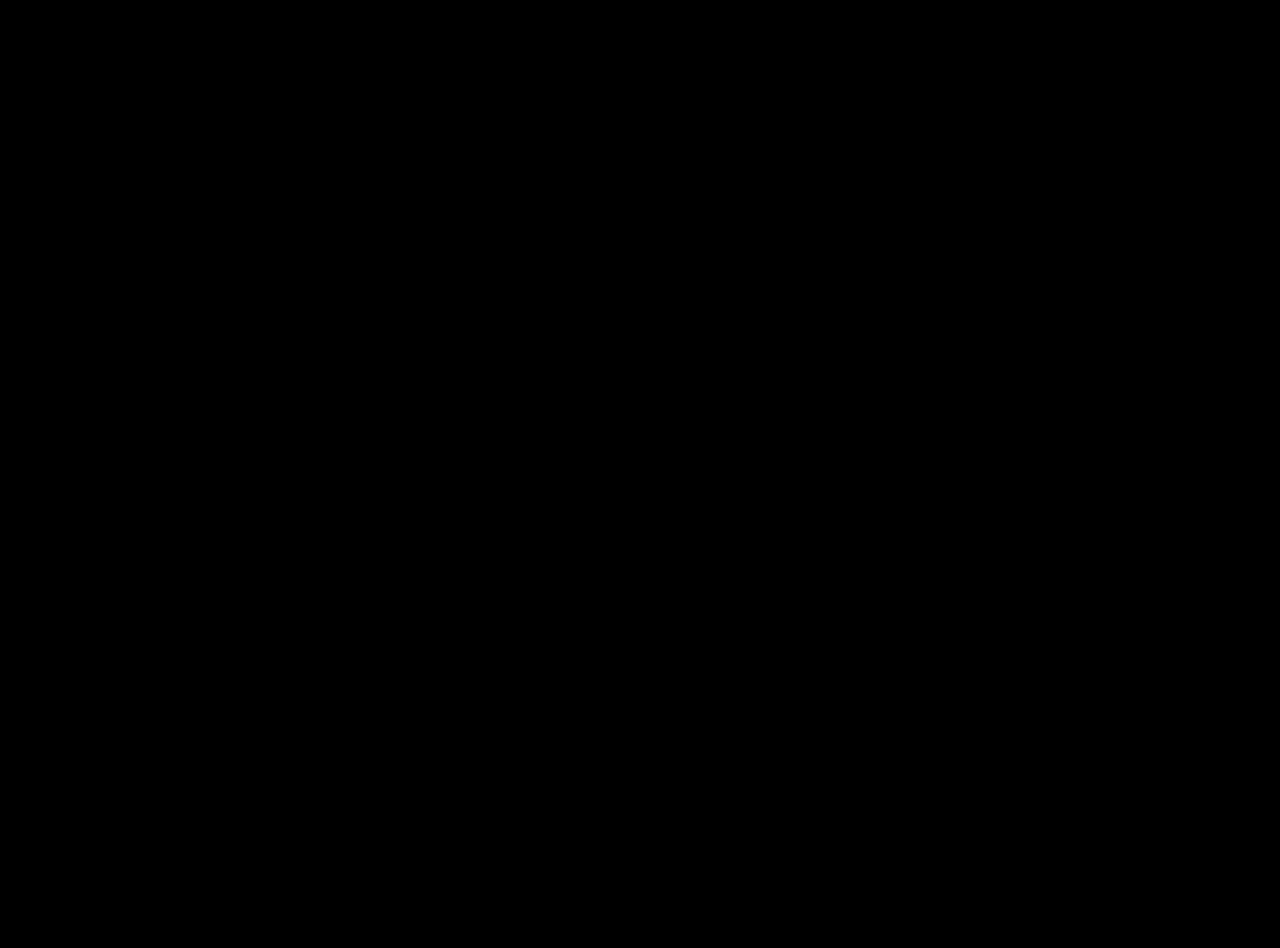
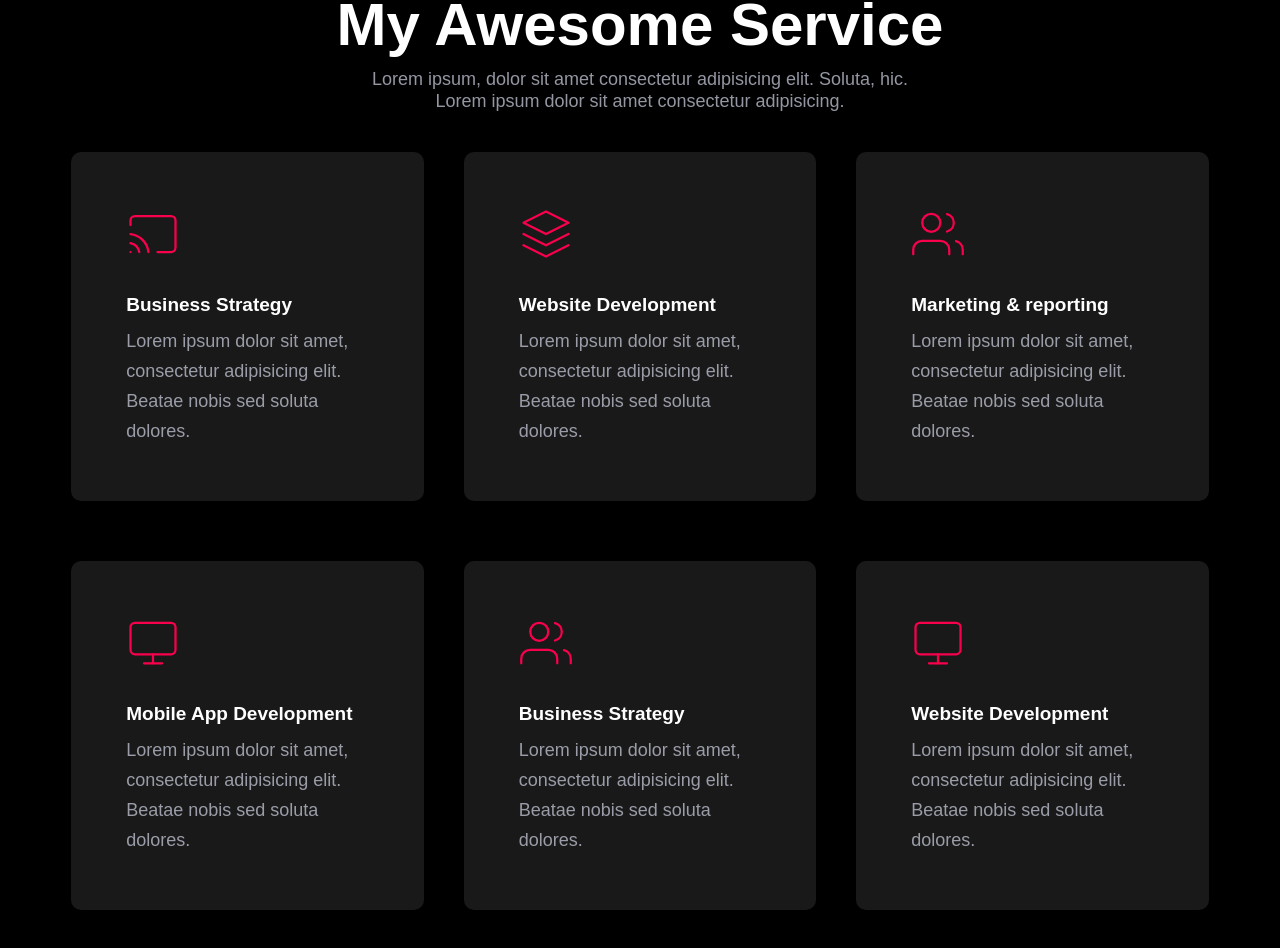
Before and after one commit to putuokky/nextjs-portfolio-trydo, a Next.js app: page / in a window 1280 px wide. Shown: the part 1656-2604 px from the top of the page. Before the commit the page ends 1546 px from the top, so only its background shows below. Built offline with nearby package versions, Linux system fonts and the light colour scheme.

Commit message:
clearr service

```diff
--- a/components/Service.js
+++ b/components/Service.js
@@ -1,6 +1,82 @@
 
 export default function Service() {
   return (
-    <div>Service</div>
+    <div className="service component__space">
+      <div className="heading">
+        <h1 className="heading">My Awesome Service</h1>
+        <p className="heading p__color">Lorem ipsum, dolor sit amet consectetur adipisicing elit. Soluta, hic.</p>
+        <p className="heading p__color">Lorem ipsum dolor sit amet consectetur adipisicing.</p>
+      </div>
+      <div className="container">
+        <div className="row">
+          <div className="col__3">
+            <div className="service__box pointer">
+              <div className="icon">
+                <svg stroke="currentColor" fill="none" stroke-width="2" viewBox="0 0 24 24" stroke-linecap="round" stroke-linejoin="round" height="1em" width="1em" xmlns="http://www.w3.org/2000/svg"><path d="M2 16.1A5 5 0 0 1 5.9 20M2 12.05A9 9 0 0 1 9.95 20M2 8V6a2 2 0 0 1 2-2h16a2 2 0 0 1 2 2v12a2 2 0 0 1-2 2h-6"></path><line x1="2" y1="20" x2="2" y2="20"></line></svg>
+              </div>
+              <div className="service__meta">
+                <h1 className="service__text">Business Strategy</h1>
+                <p className="service__text p__color">Lorem ipsum dolor sit amet, consectetur adipisicing elit. Beatae nobis sed soluta dolores.</p>
+              </div>
+            </div>
+          </div>
+          <div className="col__3">
+            <div className="service__box pointer">
+              <div className="icon">
+                <svg stroke="currentColor" fill="none" stroke-width="2" viewBox="0 0 24 24" stroke-linecap="round" stroke-linejoin="round" height="1em" width="1em" xmlns="http://www.w3.org/2000/svg"><polygon points="12 2 2 7 12 12 22 7 12 2"></polygon><polyline points="2 17 12 22 22 17"></polyline><polyline points="2 12 12 17 22 12"></polyline></svg>
+              </div>
+              <div className="service__meta">
+                <h1 className="service__text">Website Development</h1>
+                <p className="service__text p__color">Lorem ipsum dolor sit amet, consectetur adipisicing elit. Beatae nobis sed soluta dolores.</p>
+              </div>
+            </div>
+          </div>
+          <div className="col__3">
+            <div className="service__box pointer">
+              <div className="icon">
+                <svg stroke="currentColor" fill="none" stroke-width="2" viewBox="0 0 24 24" stroke-linecap="round" stroke-linejoin="round" height="1em" width="1em" xmlns="http://www.w3.org/2000/svg"><path d="M17 21v-2a4 4 0 0 0-4-4H5a4 4 0 0 0-4 4v2"></path><circle cx="9" cy="7" r="4"></circle><path d="M23 21v-2a4 4 0 0 0-3-3.87"></path><path d="M16 3.13a4 4 0 0 1 0 7.75"></path></svg>
+              </div>
+              <div className="service__meta">
+                <h1 className="service__text">Marketing & reporting</h1>
+                <p className="service__text p__color">Lorem ipsum dolor sit amet, consectetur adipisicing elit. Beatae nobis sed soluta dolores.</p>
+              </div>
+            </div>
+          </div>
+          <div className="col__3">
+            <div className="service__box pointer">
+              <div className="icon">
+                <svg stroke="currentColor" fill="none" stroke-width="2" viewBox="0 0 24 24" stroke-linecap="round" stroke-linejoin="round" height="1em" width="1em" xmlns="http://www.w3.org/2000/svg"><rect x="2" y="3" width="20" height="14" rx="2" ry="2"></rect><line x1="8" y1="21" x2="16" y2="21"></line><line x1="12" y1="17" x2="12" y2="21"></line></svg>
+              </div>
+              <div className="service__meta">
+                <h1 className="service__text">Mobile App Development</h1>
+                <p className="service__text p__color">Lorem ipsum dolor sit amet, consectetur adipisicing elit. Beatae nobis sed soluta dolores.</p>
+              </div>
+            </div>
+          </div>
+          <div className="col__3">
+            <div className="service__box pointer">
+              <div className="icon">
+                <svg stroke="currentColor" fill="none" stroke-width="2" viewBox="0 0 24 24" stroke-linecap="round" stroke-linejoin="round" height="1em" width="1em" xmlns="http://www.w3.org/2000/svg"><path d="M17 21v-2a4 4 0 0 0-4-4H5a4 4 0 0 0-4 4v2"></path><circle cx="9" cy="7" r="4"></circle><path d="M23 21v-2a4 4 0 0 0-3-3.87"></path><path d="M16 3.13a4 4 0 0 1 0 7.75"></path></svg>
+              </div>
+              <div className="service__meta">
+                <h1 className="service__text">Business Strategy</h1>
+                <p className="service__text p__color">Lorem ipsum dolor sit amet, consectetur adipisicing elit. Beatae nobis sed soluta dolores.</p>
+              </div>
+            </div>
+          </div>
+          <div className="col__3">
+            <div className="service__box pointer">
+              <div className="icon">
+                <svg stroke="currentColor" fill="none" stroke-width="2" viewBox="0 0 24 24" stroke-linecap="round" stroke-linejoin="round" height="1em" width="1em" xmlns="http://www.w3.org/2000/svg"><rect x="2" y="3" width="20" height="14" rx="2" ry="2"></rect><line x1="8" y1="21" x2="16" y2="21"></line><line x1="12" y1="17" x2="12" y2="21"></line></svg>
+              </div>
+              <div className="service__meta">
+                <h1 className="service__text">Website Development</h1>
+                <p className="service__text p__color">Lorem ipsum dolor sit amet, consectetur adipisicing elit. Beatae nobis sed soluta dolores.</p>
+              </div>
+            </div>
+          </div>
+        </div>
+      </div>
+    </div>
   )
 }
--- a/pages/index.js
+++ b/pages/index.js
@@ -1,11 +1,13 @@
 import About from "../components/About";
 import Header from "../components/Header";
+import Service from "../components/Service";
 
 export default function Home() {
   return (
     <div>
       <Header />
       <About />
+      <Service />
     </div>
   )
 }
--- a/styles/globals.css
+++ b/styles/globals.css
@@ -232,3 +232,50 @@ button.about.btn.pointer {
   padding: 20px 0;
 }
 /* end about.js */
+
+/* service.js */
+h1.heading {
+  font-size: 60px;
+  text-align: center;
+  font-family: "Poppins", sans-serif;
+  font-weight: 700;
+  margin-bottom: 10px;
+}
+p.heading.p__color {
+  margin-bottom: 0;
+  text-align: center;
+  line-height: 1.2;
+}
+.service__box {
+  border-radius: 10px;
+  width: 100%;
+  background-color: #191919;
+  padding: 55px;
+  transition: 0.4s ease;
+}
+.service__box:hover {
+  transform: translateY(5px);
+  background-image: linear-gradient(90deg, #f61b10, #ef0963);
+}
+.service__box:hover .icon {
+  color: #fff;
+}
+.service__box:hover p.service__text.p__color {
+  color: #fff !important;
+}
+.icon {
+  font-size: 54px;
+  font-weight: 400;
+  margin-bottom: 23px;
+  display: inline-flex;
+  color: #f9004d;
+}
+p.service__text.p__color {
+  margin-bottom: 0;
+}
+h1.service__text {
+  font-size: 19px;
+  font-family: "Poppins", sans-serif;
+  padding: 10px 0;
+}
+/* end service.js */
```
